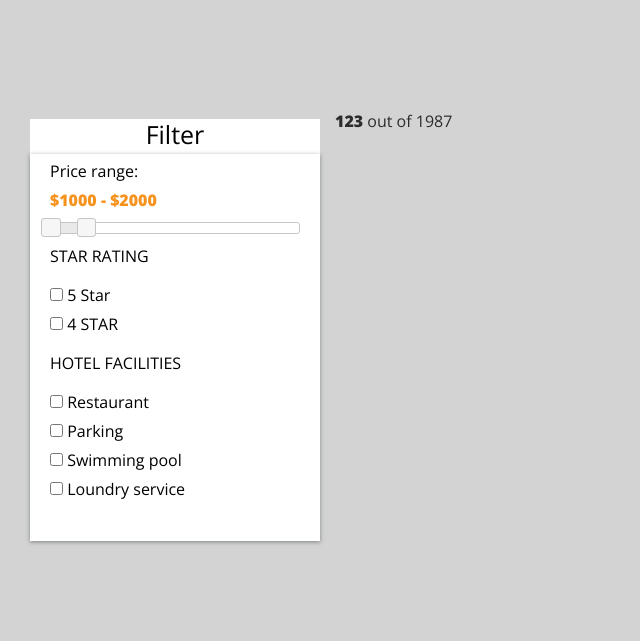
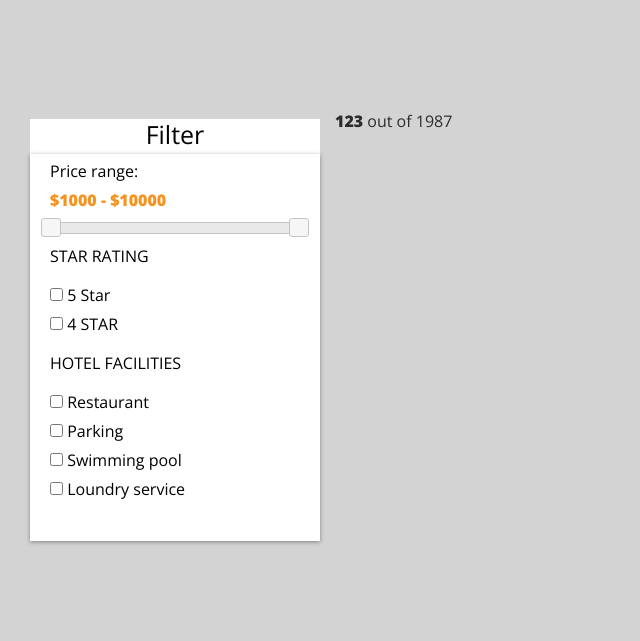
Before and after one commit to shafeeralip/Hotel-Room-Booking, a Django app: page /hotel_list/1/ in a window 1280 px wide. Shown: the part 580-1221 px from the top of the page, without its empty margins (0-640 px from the left). Run offline with Django 3.2, Linux system fonts and the light colour scheme; data that the repository does not hold is empty; some libraries are stand-ins or nearby versions.

Commit message:
price range solved

```diff
--- a/templates/user/hotel_listing.html
+++ b/templates/user/hotel_listing.html
@@ -1289,8 +1289,8 @@
                 var options = {
                     range: true,
                     min: 1000,
-                    max: 8000,
-                    values: [1000,2000],
+                    max: 10000,
+                    values: [1000,10000],
                     slide: function (event, ui) {
                         var min = ui.values[0],
                             max = ui.values[1];
```
